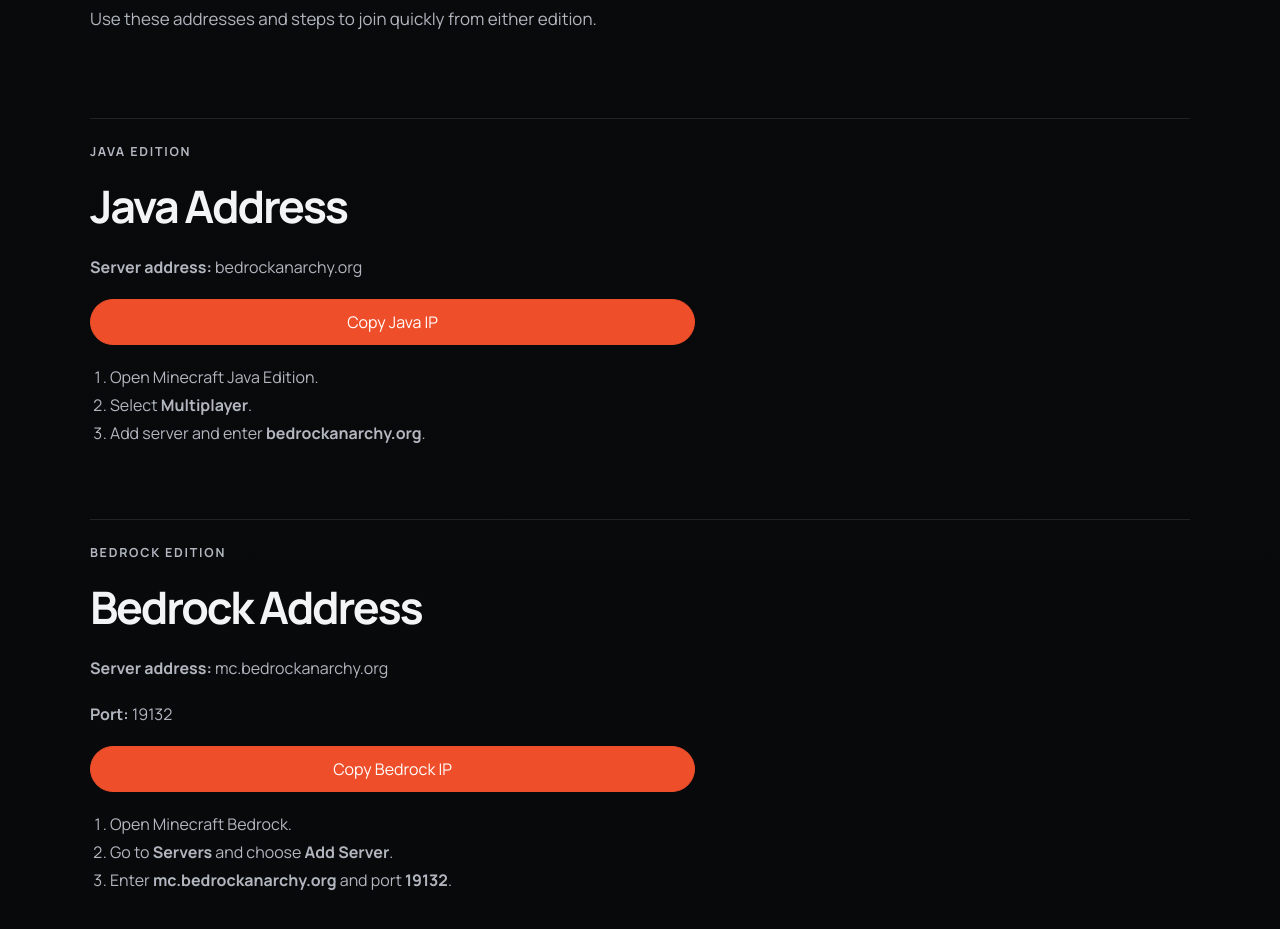
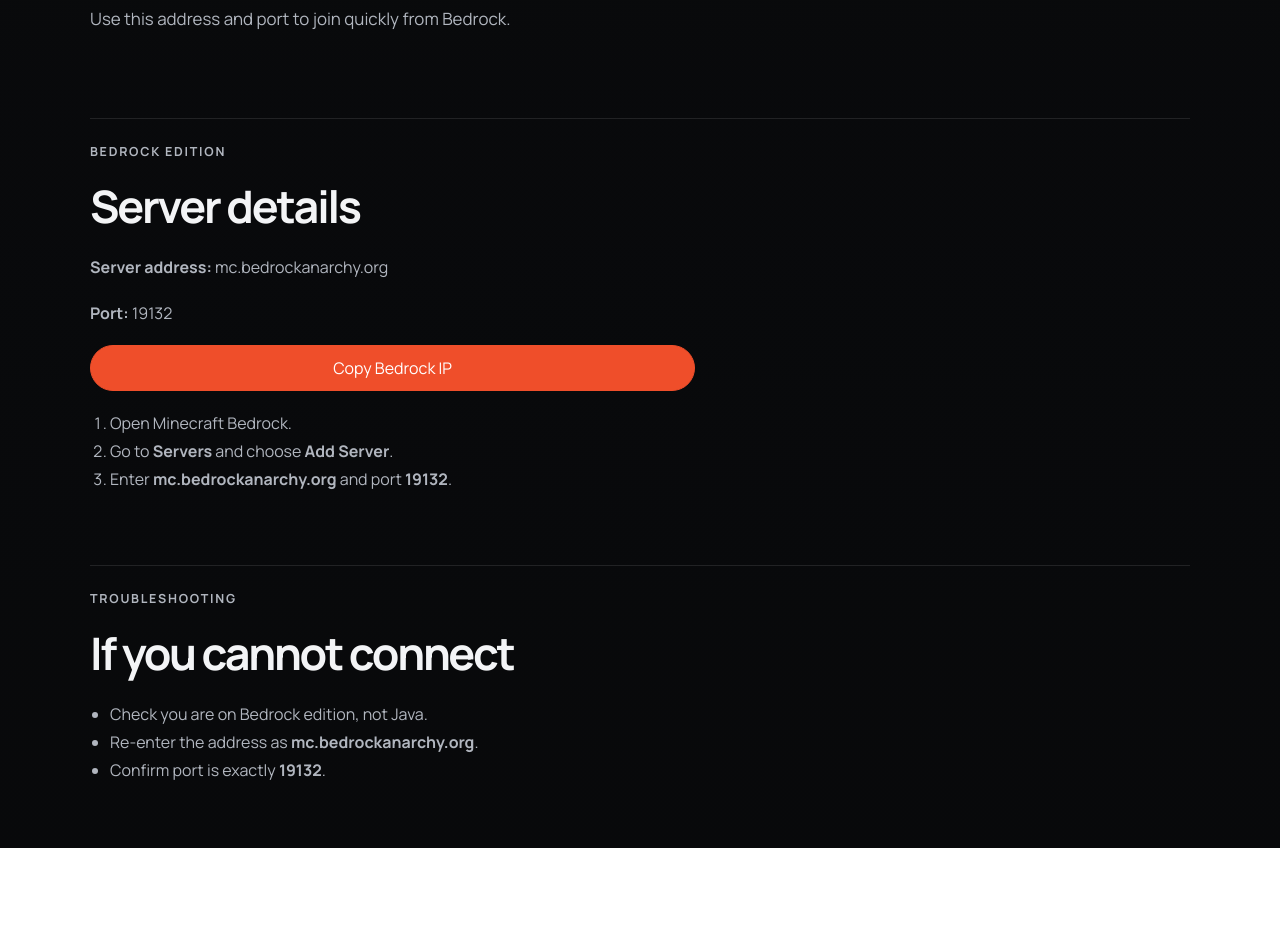
Before and after one commit to Johnmcmaster/bedrockanarchy-site, a plain HTML site: page how-to-join.html in a window 1280 px wide. Shown: the part 385-1314 px from the top of the page. After the commit the page ends 1233 px from the top, so only its background shows below. Drawn offline with Linux system fonts and the light colour scheme.

Commit message:
Update join guide to Bedrock-only instructions

```diff
--- a/how-to-join.html
+++ b/how-to-join.html
@@ -3,14 +3,14 @@
 <head>
   <meta charset="UTF-8">
   <meta name="viewport" content="width=device-width, initial-scale=1.0">
-  <title>How To Join BedrockAnarchy | Java + Bedrock</title>
-  <meta name="description" content="Step-by-step guide to join BedrockAnarchy on Minecraft Java and Bedrock edition.">
+  <title>How To Join BedrockAnarchy | Bedrock Only</title>
+  <meta name="description" content="Step-by-step guide to join BedrockAnarchy on Minecraft Bedrock edition.">
   <meta name="robots" content="index, follow">
   <link rel="canonical" href="https://bedrockanarchy.org/how-to-join.html">
   <meta property="og:type" content="article">
   <meta property="og:site_name" content="BedrockAnarchy">
-  <meta property="og:title" content="How To Join BedrockAnarchy | Java + Bedrock">
-  <meta property="og:description" content="Join guide for Java and Bedrock players.">
+  <meta property="og:title" content="How To Join BedrockAnarchy | Bedrock Only">
+  <meta property="og:description" content="Join guide for Bedrock players.">
   <meta property="og:url" content="https://bedrockanarchy.org/how-to-join.html">
   <link rel="icon" type="image/png" href="icon.png">
   <link rel="apple-touch-icon" href="icon.png">
@@ -58,26 +58,12 @@
       <section class="hero">
         <p class="kicker">Guide</p>
         <h1>How to join BedrockAnarchy.</h1>
-        <p class="lead">Use these addresses and steps to join quickly from either edition.</p>
-      </section>
-
-      <section class="section">
-        <p class="section-label">Java Edition</p>
-        <h2>Java Address</h2>
-        <div class="section-copy">
-          <p><strong>Server address:</strong> bedrockanarchy.org</p>
-          <button class="primary-button copy-ip" type="button" data-copy="bedrockanarchy.org">Copy Java IP</button>
-          <ol class="join-steps">
-            <li>Open Minecraft Java Edition.</li>
-            <li>Select <strong>Multiplayer</strong>.</li>
-            <li>Add server and enter <strong>bedrockanarchy.org</strong>.</li>
-          </ol>
-        </div>
+        <p class="lead">Use this address and port to join quickly from Bedrock.</p>
       </section>
 
       <section class="section">
         <p class="section-label">Bedrock Edition</p>
-        <h2>Bedrock Address</h2>
+        <h2>Server details</h2>
         <div class="section-copy">
           <p><strong>Server address:</strong> mc.bedrockanarchy.org</p>
           <p><strong>Port:</strong> 19132</p>
@@ -89,6 +75,18 @@
           </ol>
         </div>
       </section>
+
+      <section class="section">
+        <p class="section-label">Troubleshooting</p>
+        <h2>If you cannot connect</h2>
+        <div class="section-copy">
+          <ul class="join-steps">
+            <li>Check you are on Bedrock edition, not Java.</li>
+            <li>Re-enter the address as <strong>mc.bedrockanarchy.org</strong>.</li>
+            <li>Confirm port is exactly <strong>19132</strong>.</li>
+          </ul>
+        </div>
+      </section>
     </main>
   </div>
   <script src="script.js?v=20260315a"></script>
```
